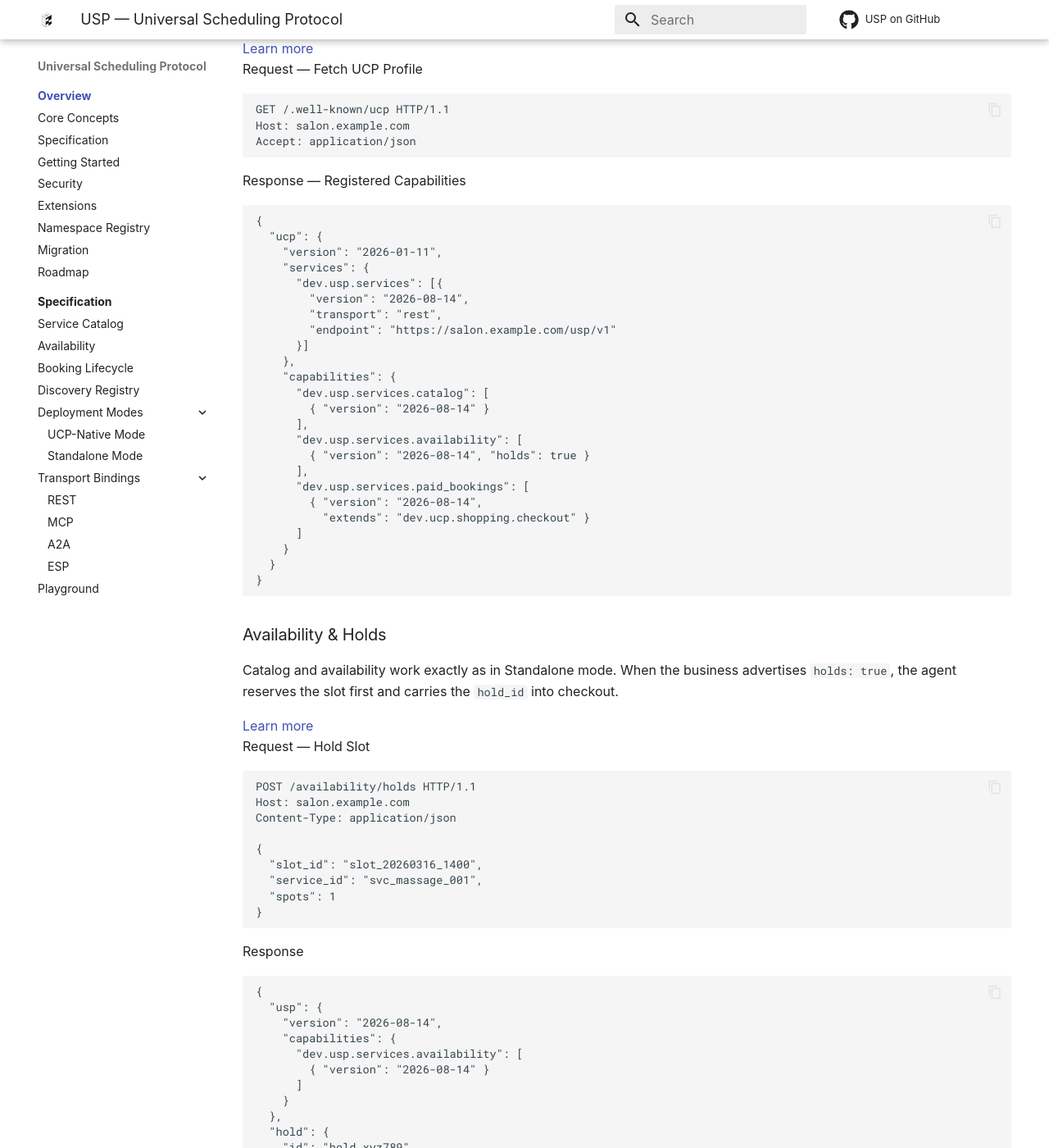
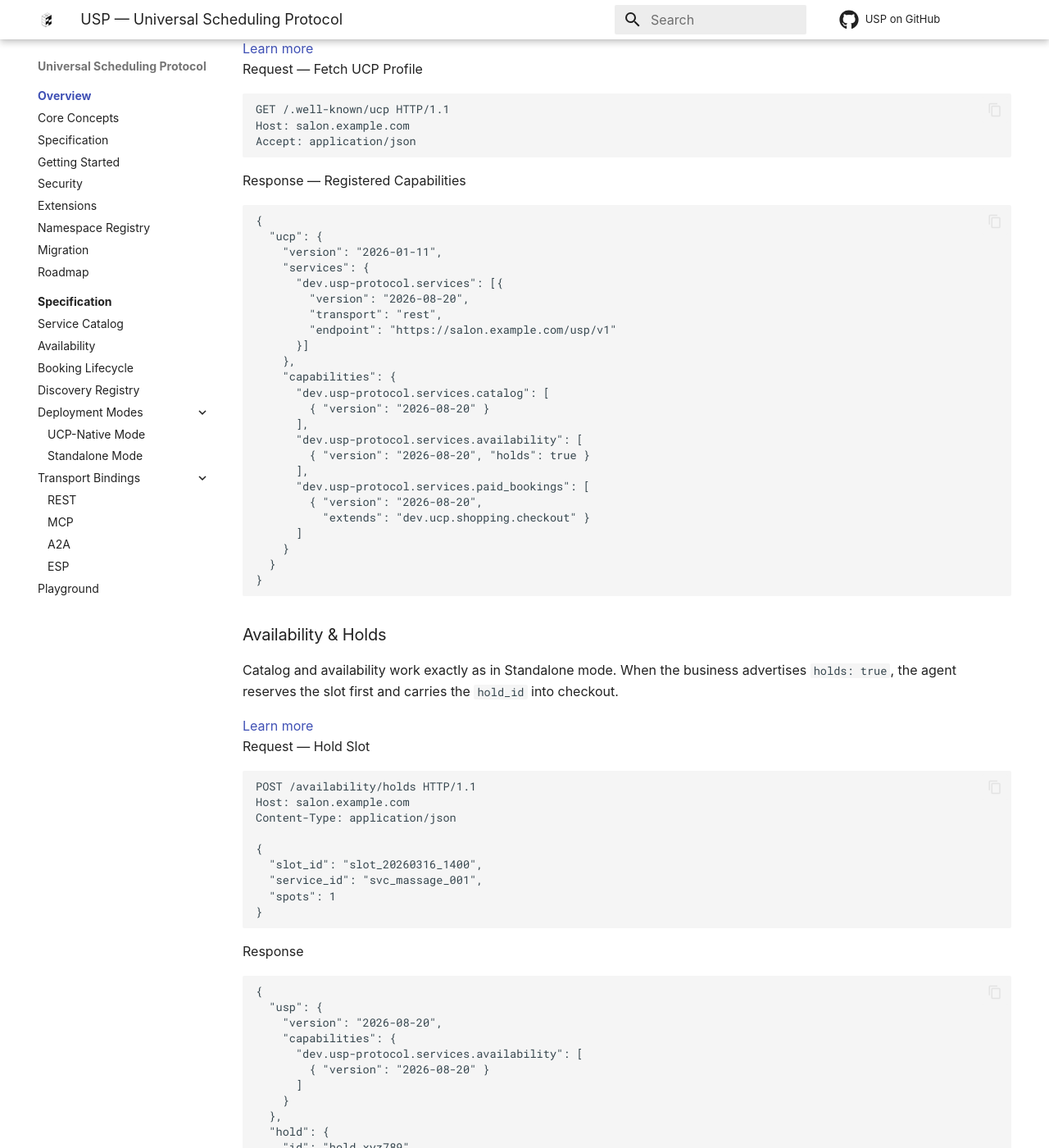
Before and after one commit to wix/universal-scheduling-protocol, an MkDocs documentation site: the page built from site-docs/index.md, in a window 1280 px wide and 1400 px high, scrolled down 4060 px. Shown: the whole window at 82% size. Built offline with MkDocs 1.6.1 and Material for MkDocs 9.7.7, drawn with Linux system fonts in a browser that asks for light colours; some web fonts are replaced; comment, search, counter and statistics services are not loaded; some of the changed text lies outside the part shown.

```diff
--- a/overrides/home.html
+++ b/overrides/home.html
@@ -12,7 +12,7 @@
     <div class="custom-banner-container">
       <img src="{{ 'assets/usp-logo.svg' | url }}" alt="USP Logo" class="custom-banner-icon">
       <div class="custom-banner-text">
-        <div class="banner-title">Draft specification v2026-08-14</div>
+        <div class="banner-title">Draft specification v2026-08-20</div>
         <div class="banner-subtitle">Open standard for agentic scheduling across REST, MCP, A2A, and ESP</div>
       </div>
     </div>
@@ -159,21 +159,21 @@ Accept: application/json</code></pre>
   "ucp": {
     "version": "2026-01-11",
     "services": {
-      "dev.usp.services": [{
-        "version": "2026-08-14",
+      "dev.usp-protocol.services": [{
+        "version": "2026-08-20",
         "transport": "rest",
         "endpoint": "https://salon.example.com/usp/v1"
       }]
     },
     "capabilities": {
-      "dev.usp.services.catalog": [
-        { "version": "2026-08-14" }
+      "dev.usp-protocol.services.catalog": [
+        { "version": "2026-08-20" }
       ],
-      "dev.usp.services.availability": [
-        { "version": "2026-08-14", "holds": true }
+      "dev.usp-protocol.services.availability": [
+        { "version": "2026-08-20", "holds": true }
       ],
-      "dev.usp.services.paid_bookings": [
-        { "version": "2026-08-14",
+      "dev.usp-protocol.services.paid_bookings": [
+        { "version": "2026-08-20",
           "extends": "dev.ucp.shopping.checkout" }
       ]
     }
@@ -210,10 +210,10 @@ Content-Type: application/json
                 <div class="usp-code-block__header">Response</div>
 <pre><code>{
   "usp": {
-    "version": "2026-08-14",
+    "version": "2026-08-20",
     "capabilities": {
-      "dev.usp.services.availability": [
-        { "version": "2026-08-14" }
+      "dev.usp-protocol.services.availability": [
+        { "version": "2026-08-20" }
       ]
     }
   },
@@ -334,10 +334,10 @@ Content-Type: application/json
                 <div class="usp-code-block__header">Response</div>
 <pre><code>{
   "usp": {
-    "version": "2026-08-14",
+    "version": "2026-08-20",
     "capabilities": {
-      "dev.usp.services.catalog": [
-        { "version": "2026-08-14" }
+      "dev.usp-protocol.services.catalog": [
+        { "version": "2026-08-20" }
       ]
     }
   },
```
Also changed, not shown: README.md (+7 -7 lines), docs/ucp-native-demo-merchant-profile.example.json (+20 -20 lines).
